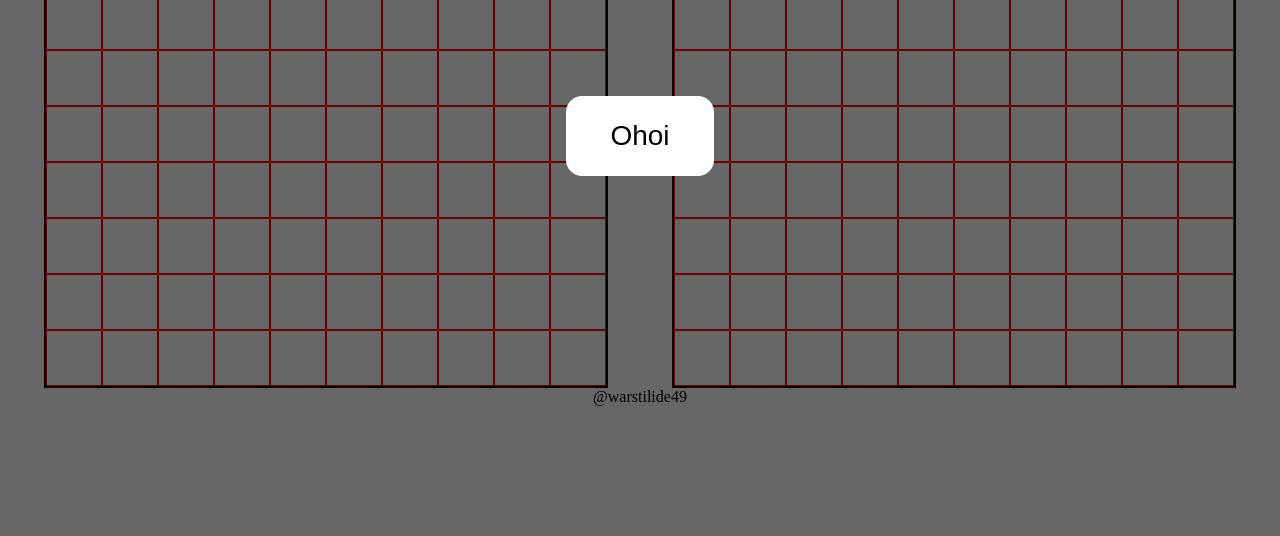
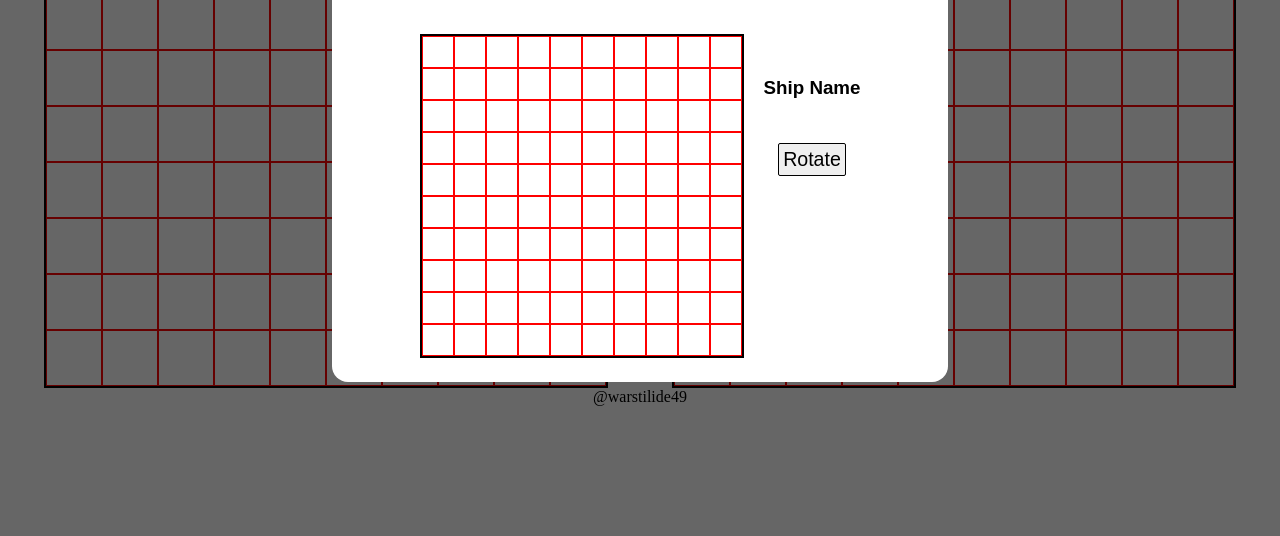
Before and after one commit to Warstilide49/battleship, a website built with webpack: page src/index.html in a window 1280 px wide. Shown: the part 264-800 px from the top of the page. Built offline with nearby package versions, Linux system fonts and the light colour scheme.

Commit message:
skeleton for start_screen

```diff
--- a/src/page_content.js
+++ b/src/page_content.js
@@ -38,7 +38,7 @@ const createGameBoard = (player) =>{
 	return node
 }
 
-const create_grid = (container, n, player) =>{
+export const create_grid = (container, n, player) =>{
 	for(let i=0;i<n;i++){
 
 		const row_grid=document.createElement('div');
@@ -53,16 +53,20 @@ const create_grid = (container, n, player) =>{
 			element.y = i;
 			row_grid.append(element);
 
-			// For player's gameboard
-			if (player.name!='AI'){
-				element.classList.add('disabled')
+			if (player && player.name=='AI'){
+				element.addEventListener('click', (e)=>{
+					elementListener(j,i, player);
+					e.target.classList.add('disabled')
+				});
+			}
+			else if (player && player.name!='AI'){
+				element.classList.add('disabled');
+			}
+			else{
 				continue
 			}
 
-			element.addEventListener('click', (e)=>{
-				elementListener(j,i, player);
-				e.target.classList.add('disabled')
-			});
+
 		}
 	}
 }
--- a/src/start_end_screens.js
+++ b/src/start_end_screens.js
@@ -1,6 +1,22 @@
+import {create_grid} from './page_content'
+
 export const showStartScreen = () =>{
 	let {container, modal} = createModal(document.body , 50, 50, 'end_screen')
-	modal.innerHTML = `Ohoi`
+	modal.innerHTML =
+		`<h3>Hi, place your ships to get started</h3>
+		<div id='start_screen_content'>
+			<div id='gameBoard' class='preGame'></div>
+			<div id='sidebar'></div>
+		</div>`
+
+	const gameBoard = modal.querySelector('#gameBoard');
+	create_grid(gameBoard, 10, null);
+
+	const sidebar = modal.querySelector('#sidebar')
+	sidebar.innerHTML =
+		`<h6>Ship Name</h6>
+		<div id='ship'></div>
+		<button>Rotate</button>`
 }
 
 export const showEndScreen = (winner, game) =>{
--- a/src/style.css
+++ b/src/style.css
@@ -18,6 +18,11 @@ body{
 	padding:0;
 }
 
+#gameBoard.preGame{
+	height: 40vh;
+	width: 40vh;
+}
+
 .row{
 	display:flex;
 	flex:1;
@@ -31,6 +36,18 @@ body{
 
 .disabled{
 	pointer-events: none;
+}
+
+#start_screen_content{
+	display: flex;
+	gap: 20px;
+}
+
+#sidebar{
+	display: flex;
+	flex-direction: column;
+	align-items: center;
+
 }
 
 .modal_bg{
```
